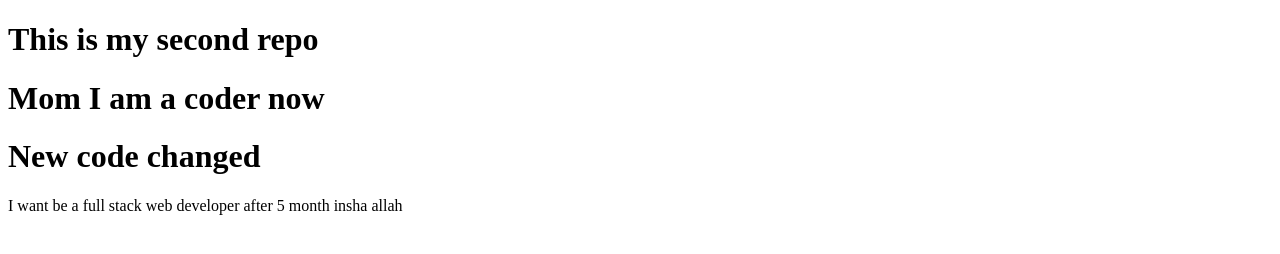
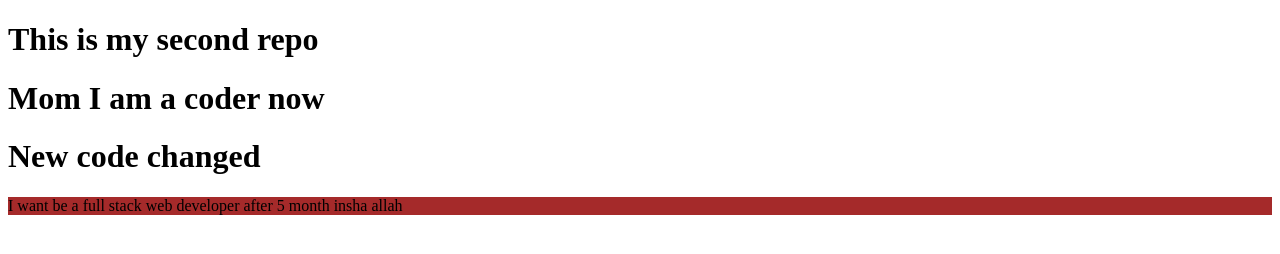
Before and after one commit to towhidulbu08/second-repo-my, a plain HTML site: page index.html in a window 1280 px wide. Drawn offline with Linux system fonts and the light colour scheme.

Commit message:
style added

```diff
--- a/index.html
+++ b/index.html
@@ -6,6 +6,7 @@
   <meta http-equiv="X-UA-Compatible" content="IE=edge">
   <meta name="viewport" content="width=device-width, initial-scale=1.0">
   <title>My second repo</title>
+  <link rel="stylesheet" href="style.css">
 </head>
 
 <body>
--- /dev/null
+++ b/style.css
@@ -0,0 +1,3 @@
+p {
+  background-color: brown;
+}
```
